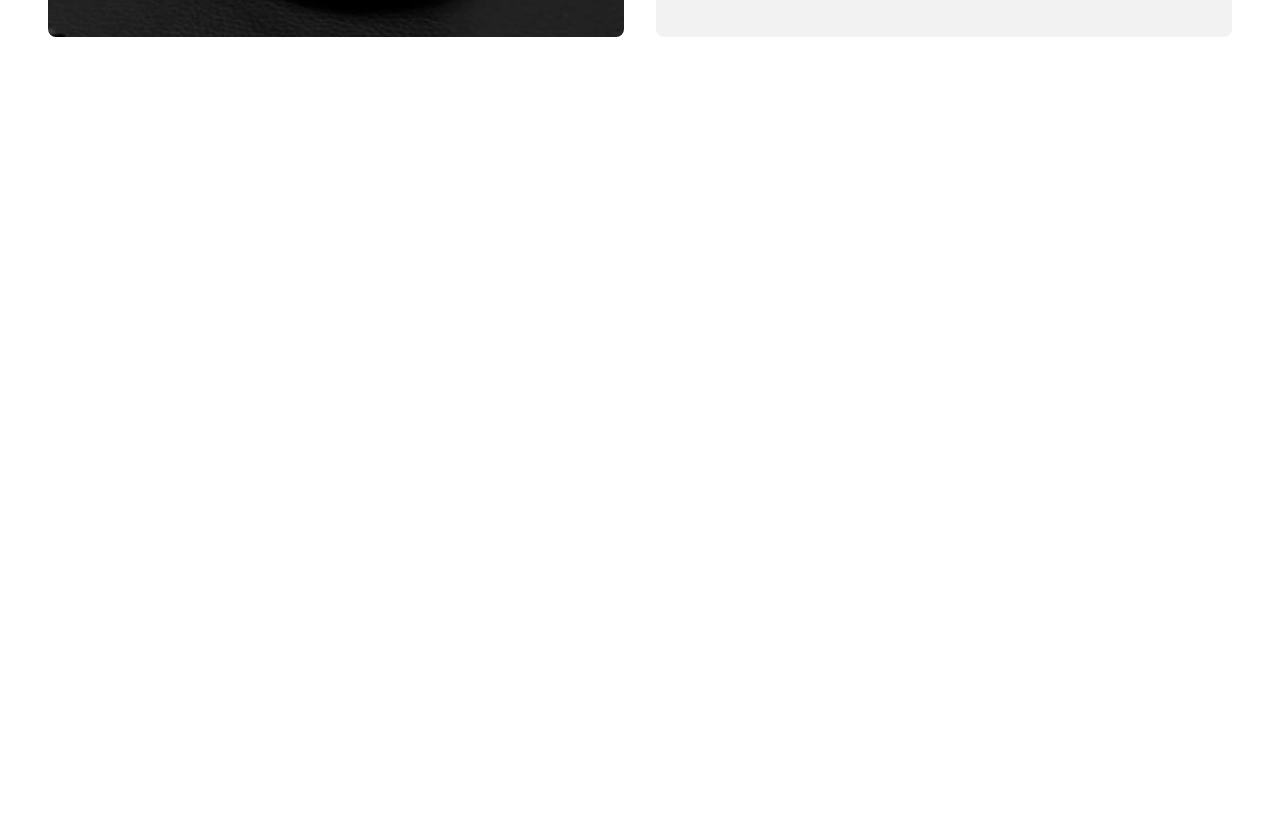
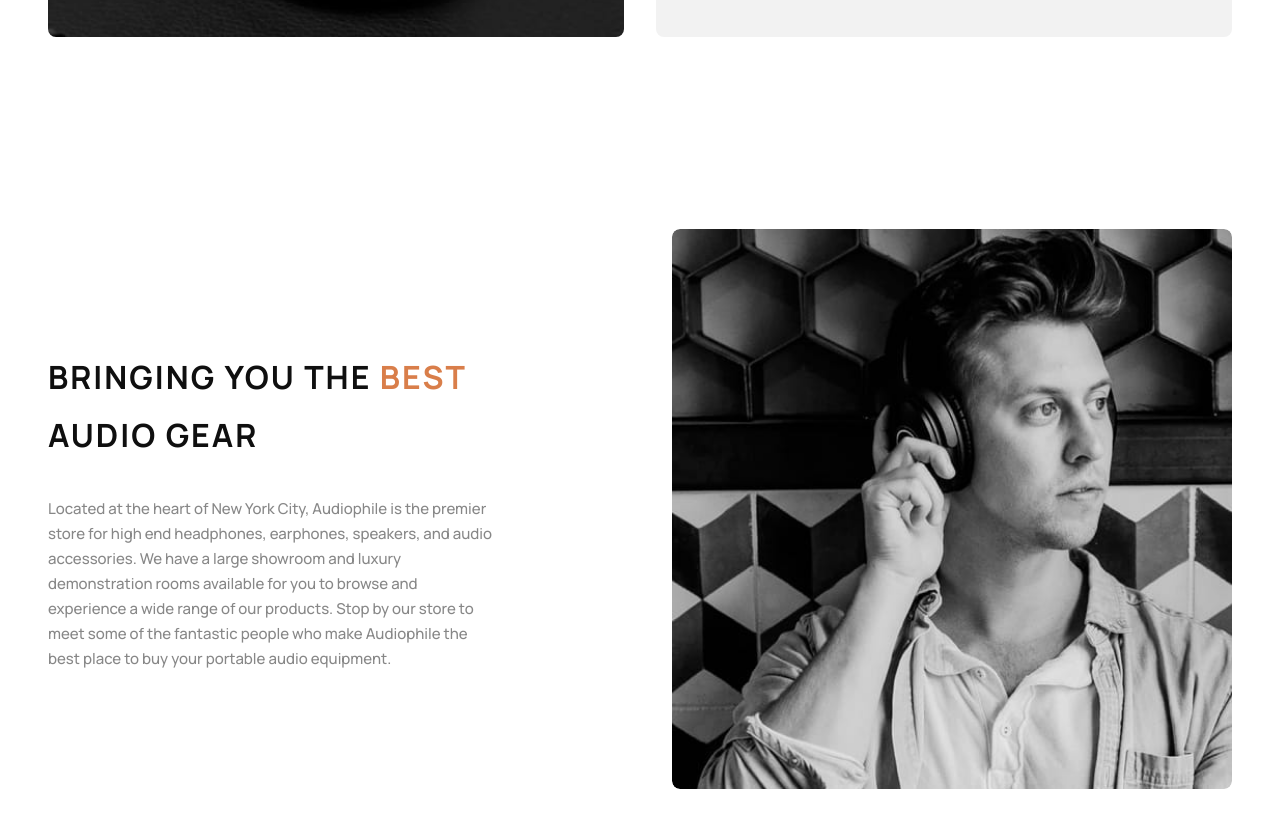
Before and after one commit to dev-star23/Audiophile, a Next.js app: page / in a window 1280 px wide. Shown: the part 2540-3367 px from the top of the page. Before the commit the page ends 2673 px from the top, so only its background shows below. Built offline with nearby package versions, Linux system fonts and the light colour scheme.

Commit message:
feat: about section

```diff
--- a/src/app/page.tsx
+++ b/src/app/page.tsx
@@ -1,4 +1,4 @@
-import { HeroSection, CategoryCards, ProductsSection } from "@/components"
+import { HeroSection, CategoryCards, ProductsSection, AboutSection } from "@/components"
 
 export default function Home() {
   return (
@@ -12,6 +12,7 @@
       />
       <CategoryCards />
       <ProductsSection />
+      <AboutSection />
     </main>
   )
 }
--- /dev/null
+++ b/src/components/AboutSection.tsx
@@ -0,0 +1,58 @@
+"use client"
+
+import Image from "next/image"
+import { Container } from "./Container"
+import { cn } from "@/lib/utils"
+
+export interface AboutSectionProps {
+  className?: string
+}
+
+export function AboutSection({ className }: AboutSectionProps) {
+  return (
+    <section className={cn("py-16 md:py-24", className)}>
+      <Container>
+        <div className="grid lg:grid-cols-2 gap-8 lg:gap-16 items-center">
+          {/* Image - Mobile/Tablet: First, Desktop: Last */}
+          <div className="relative w-full aspect-4/3 lg:aspect-square rounded-lg overflow-hidden order-first lg:order-last">
+            <Image
+              src="/images/shared/mobile/image-best-gear.jpg"
+              alt="A man wearing headphones in Audiophile store"
+              fill
+              className="object-cover object-center md:hidden rounded-lg"
+              quality={100}
+              sizes="100vw"
+            />
+            <Image
+              src="/images/shared/tablet/image-best-gear.jpg"
+              alt="A man wearing headphones in Audiophile store"
+              fill
+              className="hidden md:block lg:hidden object-cover object-center rounded-lg"
+              quality={100}
+              sizes="100vw"
+            />
+            <Image
+              src="/images/shared/desktop/image-best-gear.jpg"
+              alt="A man wearing headphones in Audiophile store"
+              fill
+              className="hidden lg:block object-cover object-center rounded-lg"
+              quality={100}
+              sizes="(min-width: 1024px) 50vw, 0px"
+            />
+          </div>
+
+          {/* Text Content - Mobile/Tablet: Below image, Desktop: Left side */}
+          <div className="flex flex-col items-center lg:items-start justify-center text-center lg:text-left space-y-8 px-6 md:px-0">
+            <h2 className="text-[22px] md:text-[32px] lg:text-[32px] font-bold leading-8 md:leading-[52px] lg:leading-[58px] tracking-[2px] uppercase text-foreground max-w-[445px]">
+              BRINGING YOU THE{" "}
+              <span className="text-primary">BEST</span>  AUDIO GEAR
+            </h2>
+            <p className="text-[15px] leading-[25px] text-foreground/50 max-w-[445px]">
+              Located at the heart of New York City, Audiophile is the premier store for high end headphones, earphones, speakers, and audio accessories. We have a large showroom and luxury demonstration rooms available for you to browse and experience a wide range of our products. Stop by our store to meet some of the fantastic people who make Audiophile the best place to buy your portable audio equipment.
+            </p>
+          </div>
+        </div>
+      </Container>
+    </section>
+  )
+}
--- a/src/components/index.ts
+++ b/src/components/index.ts
@@ -33,6 +33,9 @@
 export { ProductsSection } from "./ProductsSection"
 export type { ProductsSectionProps } from "./ProductsSection"
 
+export { AboutSection } from "./AboutSection"
+export type { AboutSectionProps } from "./AboutSection"
+
 export { Button } from "@/components/ui/button"
 export { Input } from "@/components/ui/input"
 export { Label } from "@/components/ui/label"
```
